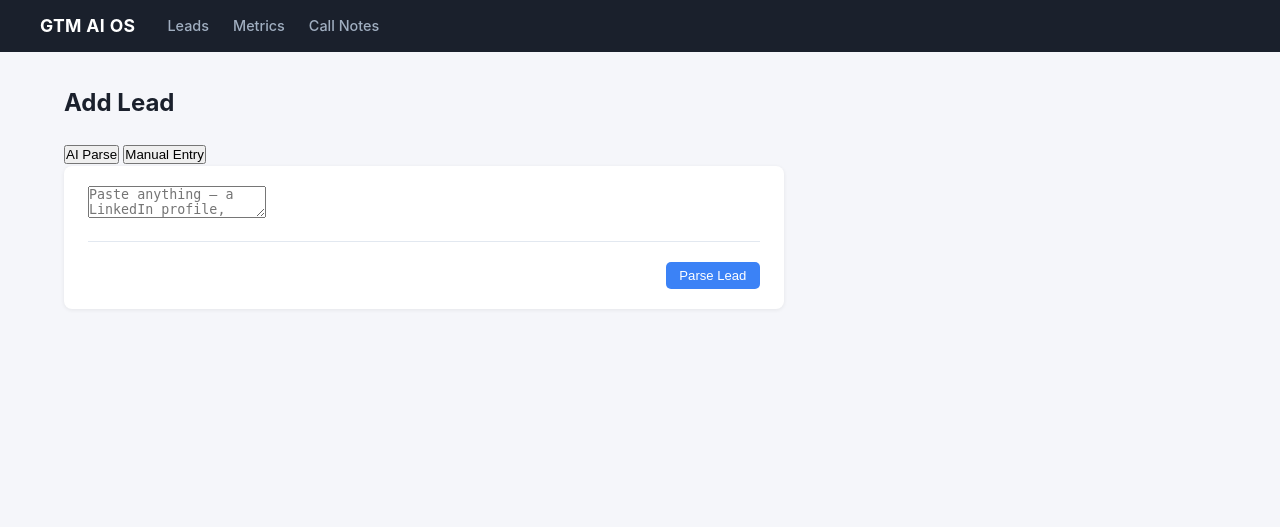
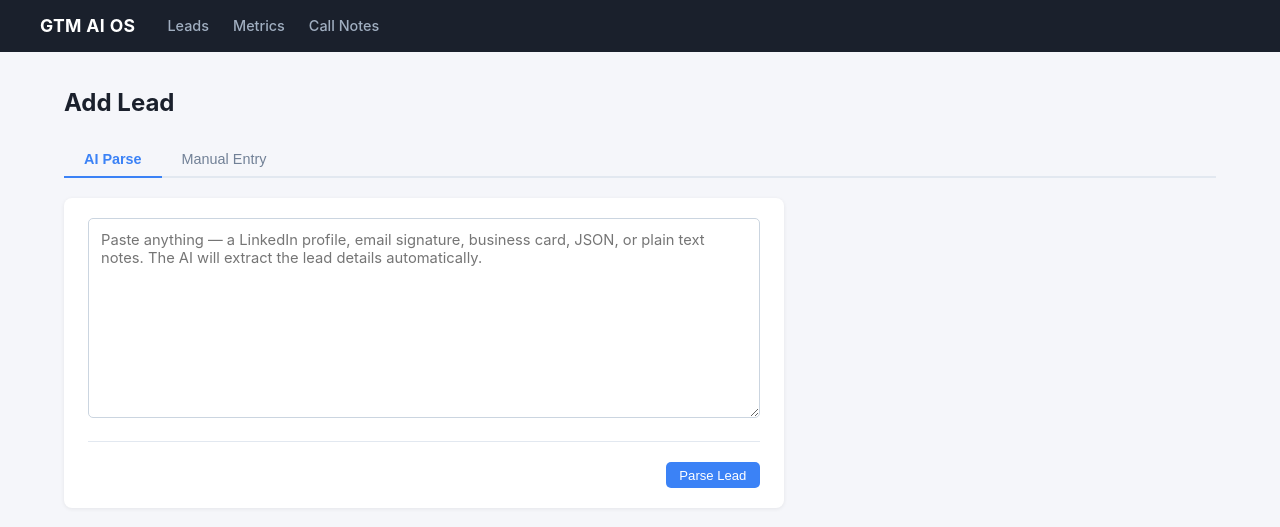
Before and after one commit to jmulvany127/GTM_AI_Automation, a FastAPI app: page /dashboard/leads/new in a window 1280 px wide. Shown: the top 527 px of the page. Run offline with FastAPI, Linux system fonts and the light colour scheme; parts of the project's set-up code (start-up, migrations or seed data) failed here and were passed over.

Commit message:
feat: add AI parse tab CSS styles

```diff
--- a/static/style.css
+++ b/static/style.css
@@ -590,3 +590,78 @@ tbody td {
     grid-template-columns: 1fr;
   }
 }
+
+/* ── Tab bar ─────────────────────────────────────────────────────────── */
+.tab-bar {
+  display: flex;
+  gap: 0;
+  border-bottom: 2px solid #e2e8f0;
+  margin-bottom: 1.25rem;
+}
+
+.tab-btn {
+  padding: 0.55rem 1.25rem;
+  background: none;
+  border: none;
+  border-bottom: 2px solid transparent;
+  margin-bottom: -2px;
+  font-size: 0.9rem;
+  font-weight: 500;
+  color: #718096;
+  cursor: pointer;
+  transition: color 0.15s, border-color 0.15s;
+}
+
+.tab-btn:hover {
+  color: #2d3748;
+}
+
+.tab-btn.tab-active {
+  color: #3b82f6;
+  border-bottom-color: #3b82f6;
+  font-weight: 600;
+}
+
+/* ── AI Parse textarea ────────────────────────────────────────────────── */
+.ai-textarea {
+  width: 100%;
+  min-height: 200px;
+  padding: 0.75rem;
+  border: 1px solid #cbd5e0;
+  border-radius: 5px;
+  font-size: 0.92rem;
+  font-family: inherit;
+  color: #2d3748;
+  resize: vertical;
+  transition: border-color 0.15s;
+}
+
+.ai-textarea:focus {
+  outline: none;
+  border-color: #3b82f6;
+  box-shadow: 0 0 0 3px rgba(59,130,246,0.15);
+}
+
+/* ── AI success banner ────────────────────────────────────────────────── */
+.ai-banner {
+  background: #ebf8ff;
+  border: 1px solid #bee3f8;
+  color: #2b6cb0;
+  border-radius: 6px;
+  padding: 0.6rem 1rem;
+  font-size: 0.87rem;
+  margin-bottom: 1rem;
+}
+
+/* ── Clear form link ──────────────────────────────────────────────────── */
+.clear-form-link {
+  font-size: 0.8rem;
+  color: #a0aec0;
+  text-decoration: none;
+  margin-left: auto;
+}
+
+.clear-form-link:hover {
+  color: #718096;
+  text-decoration: underline;
+}
```
